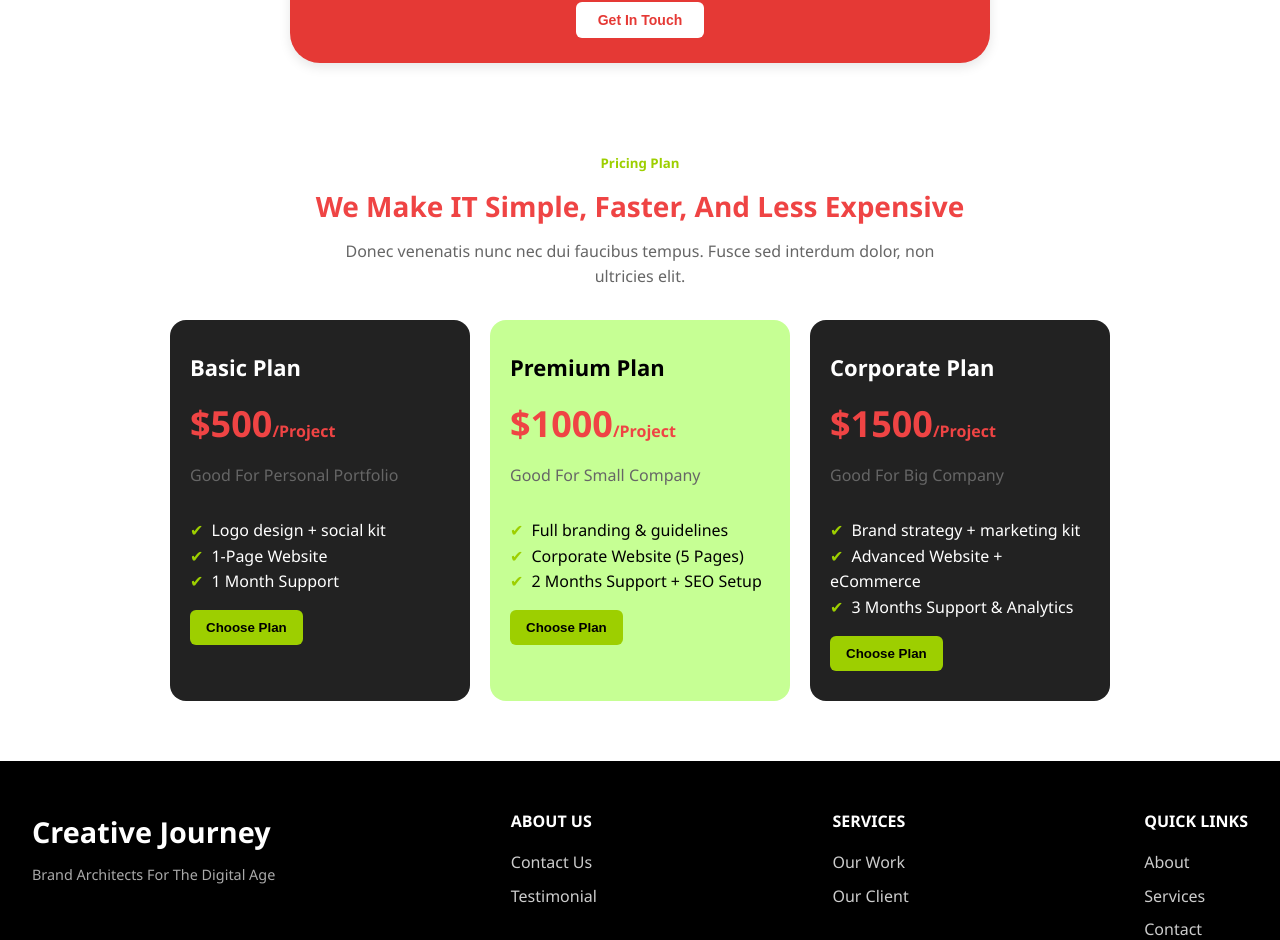
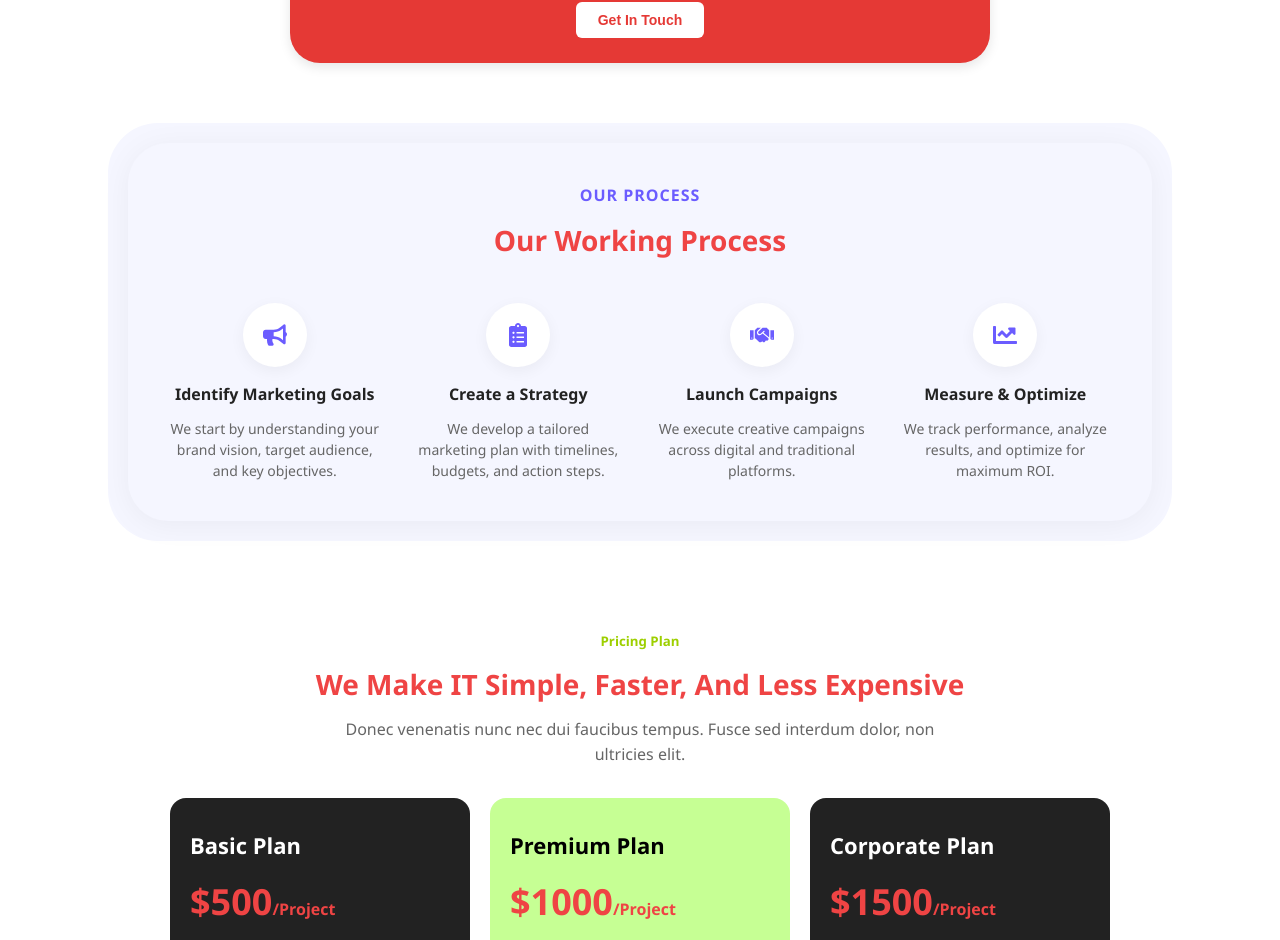
Before and after one commit to KudzaiNicholasTivatye/Creative-Journey, a React (Vite) app: page /Services in a window 1280 px wide. Shown: the part 1175-2115 px from the top of the page. Built offline with nearby package versions, Linux system fonts and the light colour scheme.

Commit message:
first commit

```diff
--- a/src/components/Services.css
+++ b/src/components/Services.css
@@ -244,6 +244,81 @@
 }
 
 /*processes*/
+.working-process {
+  background: #f5f6ff;
+  border-radius: 40px;
+  padding: 40px;
+  width: 80%;
+  margin: 50px auto;
+  text-align: center;
+  box-shadow: 0px 4px 30px rgba(0, 0, 0, 0.05);
+}
+
+.process-subtitle {
+  color: #6b5cff;
+  font-weight: 600;
+  letter-spacing: 1px;
+  margin-bottom: 10px;
+}
+
+.process-title {
+  font-size: 28px;
+  font-weight: bold;
+  margin-bottom: 40px;
+}
+
+.process-steps {
+  display: grid;
+  grid-template-columns: repeat(4, 1fr);
+  gap: 30px;
+  align-items: start;
+}
+
+.process-step {
+  text-align: center;
+}
+
+.process-icon {
+  background: white;
+  color: #6b5cff;
+  font-size: 24px;
+  padding: 20px;
+  border-radius: 50%;
+  display: inline-flex;
+  align-items: center;
+  justify-content: center;
+  margin-bottom: 15px;
+  box-shadow: 0 4px 15px rgba(0,0,0,0.05);
+}
+
+.process-step h3 {
+  font-size: 16px;
+  font-weight: 600;
+  margin-bottom: 10px;
+}
+
+.process-step p {
+  font-size: 14px;
+  color: #666;
+  line-height: 1.5;
+}
+
+/* Tablet Shape Effect */
+.working-process {
+  position: relative;
+}
+
+.working-process::before {
+  content: "";
+  position: absolute;
+  top: -20px;
+  left: -20px;
+  right: -20px;
+  bottom: -20px;
+  background: #f5f6ff;
+  border-radius: 50px;
+  z-index: -1;
+}
 
 
 
--- a/src/components/Services.jsx
+++ b/src/components/Services.jsx
@@ -9,6 +9,7 @@ import {
   FaVideo,
   FaMapSigns,
 } from 'react-icons/fa';
+import { FaClipboardList, FaHandshake, FaChartLine } from "react-icons/fa";
 
 const Services = () => {
 const services = [
@@ -43,6 +44,32 @@ const services = [
     description: 'Delivering bold, custom signage that boosts visibility and brand recognition.',
   },
 ];
+ const steps = [
+    {
+      id: 1,
+      icon: <FaBullhorn />,
+      title: "Identify Marketing Goals",
+      description: "We start by understanding your brand vision, target audience, and key objectives."
+    },
+    {
+      id: 2,
+      icon: <FaClipboardList />,
+      title: "Create a Strategy",
+      description: "We develop a tailored marketing plan with timelines, budgets, and action steps."
+    },
+    {
+      id: 3,
+      icon: <FaHandshake />,
+      title: "Launch Campaigns",
+      description: "We execute creative campaigns across digital and traditional platforms."
+    },
+    {
+      id: 4,
+      icon: <FaChartLine />,
+      title: "Measure & Optimize",
+      description: "We track performance, analyze results, and optimize for maximum ROI."
+    }
+  ];
 
 
   return (
@@ -97,6 +124,22 @@ const services = [
           Ready to elevate your brand? Let’s collaborate and create something impactful.
         </p>
         <button className="banner-button">Get In Touch</button>
+      </div>
+    </section>
+
+    {/*working process*/}
+
+    <section className="working-process">
+      <p className="process-subtitle">OUR PROCESS</p>
+      <h2 className="process-title">Our Working Process</h2>
+      <div className="process-steps">
+        {steps.map((step) => (
+          <div className="process-step" key={step.id}>
+            <div className="process-icon">{step.icon}</div>
+            <h3>{step.title}</h3>
+            <p>{step.description}</p>
+          </div>
+        ))}
       </div>
     </section>
 
```
